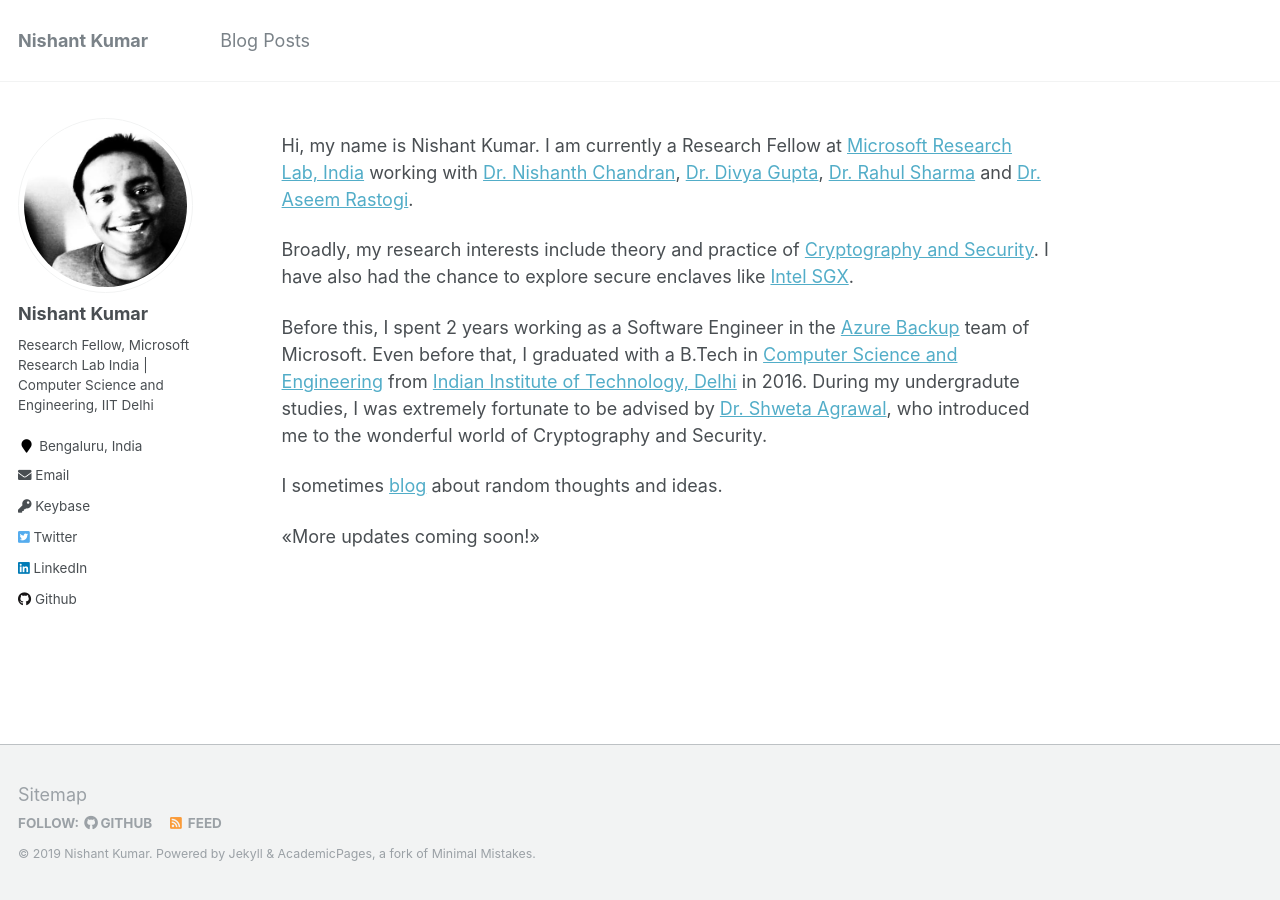
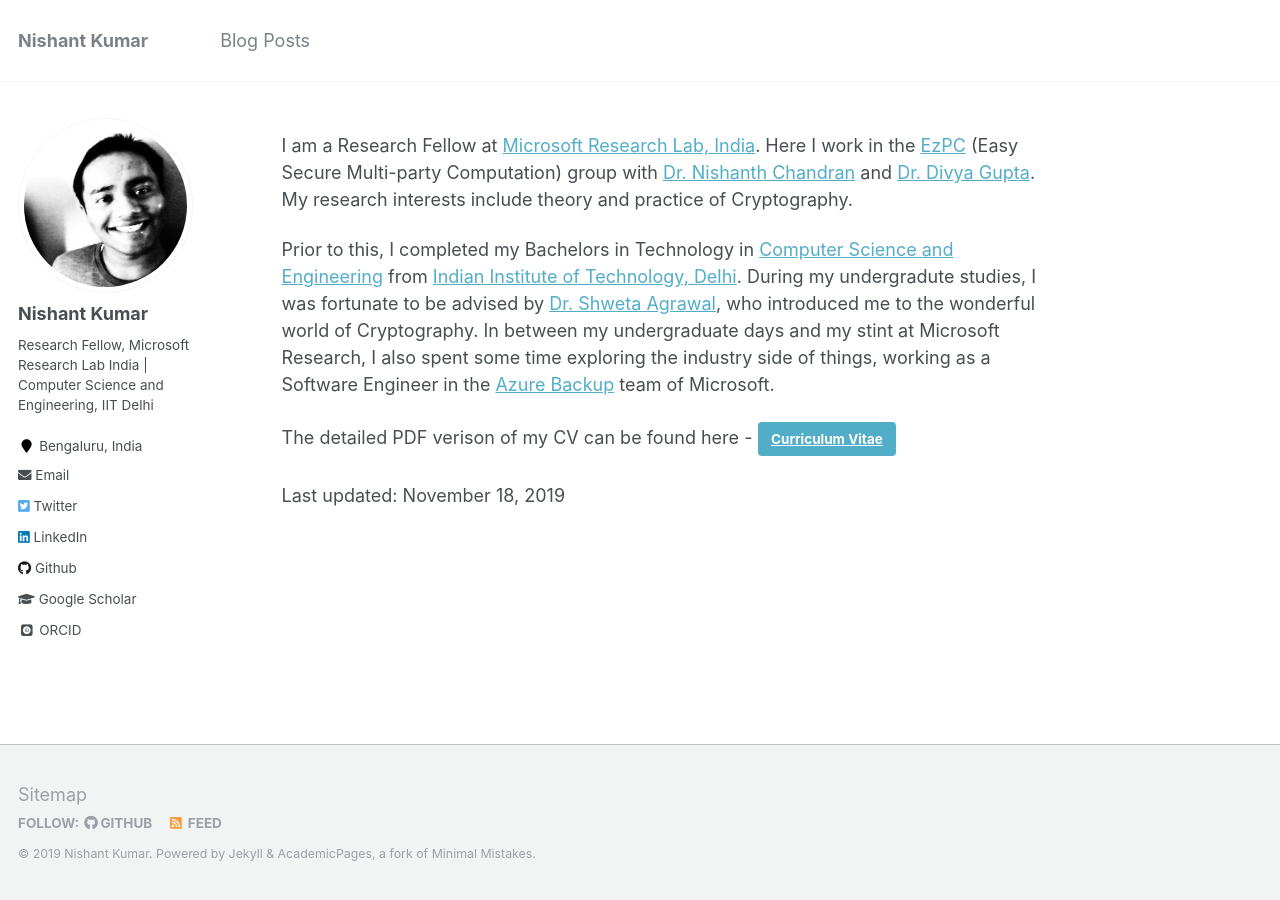
Before and after one commit to nishkum/nishkum.github.io, a Jekyll site: the page built from _pages/about.md, in a window 1280 px wide. Built offline with Jekyll 4.4.1, drawn with Linux system fonts in a browser that asks for light colours; some web fonts are replaced.

Commit message:
Some updates.

```diff
--- a/_config.yml
+++ b/_config.yml
@@ -16,7 +16,7 @@ baseurl                  : "" # the subpath of your site, e.g. "/blog"
 repository               : "nishkum/nishkum.github.io"
 teaser                   :  # filename of teaser fallback teaser image placed in /images/, .e.g. "500x300.png"
 breadcrumbs              : false # true, false (default)
-words_per_minute         : 245
+words_per_minute         : 160
 future                   : false
 read_more                : "enabled" # if enabled, adds "Read more" links to excerpts
 talkmap_link             : false #change to true to add link to talkmap on talks page
@@ -84,9 +84,9 @@ author:
   avatar           : "me.jpg"
   bio              : "Research Fellow, Microsoft Research Lab India | Computer Science and Engineering, IIT Delhi"
   location         : "Bengaluru, India"
-  employer         :
-  googlescholar    :
-  email            : "nishant.kr10@gmail.com"
+  employer         : #"Microsoft Research Lab, India"
+  googlescholar    : "https://scholar.google.com/citations?user=GqU6NCMAAAAJ&hl=en"
+  email            : "t-niskum@microsoft.com"
   researchgate     :  # example: "https://www.researchgate.net/profile/yourprofile"
   uri              :
   bitbucket        :
@@ -97,11 +97,11 @@ author:
   foursquare       :
   github           : "nishkum"
   google_plus      :
-  keybase          : "nishkr"
+  keybase          : #"nishkr"
   instagram        :
   lastfm           :
   linkedin         : "myselfnishant/"
-  orcid            :
+  orcid            : "https://orcid.org/0000-0002-8140-2698"
   pinterest        :
   soundcloud       :
   stackoverflow    : # http://stackoverflow.com/users/123456/username
--- a/_pages/about.md
+++ b/_pages/about.md
@@ -8,12 +8,10 @@ redirect_from:
   - /about.html
 ---
 
-Hi, my name is Nishant Kumar. I am currently a Research Fellow at [Microsoft Research Lab, India](https://www.microsoft.com/en-us/research/lab/microsoft-research-india/) working with [Dr. Nishanth Chandran](https://www.microsoft.com/en-us/research/people/nichandr/), [Dr. Divya Gupta](https://www.microsoft.com/en-us/research/people/digup/), [Dr. Rahul Sharma](https://www.microsoft.com/en-us/research/people/rahsha/) and [Dr. Aseem Rastogi](https://www.microsoft.com/en-us/research/people/aseemr/).
+I am a Research Fellow at [Microsoft Research Lab, India](https://www.microsoft.com/en-us/research/lab/microsoft-research-india/). Here I work in the [EzPC](https://www.microsoft.com/en-us/research/project/ezpc-easy-secure-multi-party-computation/) (Easy Secure Multi-party Computation) group with [Dr. Nishanth Chandran](https://www.microsoft.com/en-us/research/people/nichandr/) and [Dr. Divya Gupta](https://www.microsoft.com/en-us/research/people/digup/). My research interests include theory and practice of Cryptography.
 
-Broadly, my research interests include theory and practice of [Cryptography and Security](https://en.wikipedia.org/wiki/Cryptography). I have also had the chance to explore secure enclaves like [Intel SGX](https://software.intel.com/en-us/sgx).
+Prior to this, I completed my Bachelors in Technology in [Computer Science and Engineering](http://www.cse.iitd.ac.in/) from [Indian Institute of Technology, Delhi](http://www.iitd.ac.in/). During my undergradute studies, I was fortunate to be advised by [Dr. Shweta Agrawal](http://www.cse.iitm.ac.in/~shwetaag/index.html), who introduced me to the wonderful world of Cryptography. In between my undergraduate days and my stint at Microsoft Research, I also spent some time exploring the industry side of things, working as a Software Engineer in the [Azure Backup](https://azure.microsoft.com/en-in/services/backup/) team of Microsoft.
 
-Before this, I spent 2 years working as a Software Engineer in the [Azure Backup](https://azure.microsoft.com/en-in/services/backup/) team of Microsoft. Even before that, I graduated with a B.Tech in [Computer Science and Engineering](http://www.cse.iitd.ac.in/) from [Indian Institute of Technology, Delhi](http://www.iitd.ac.in/) in 2016. During my undergradute studies, I was extremely fortunate to be advised by [Dr. Shweta Agrawal](http://www.cse.iitm.ac.in/~shwetaag/index.html), who introduced me to the wonderful world of Cryptography and Security.
+The detailed PDF verison of my CV can be found here - [__Curriculum Vitae__](\files\Nishant_Academic_CV.pdf){: .btn .btn--info}
 
-I sometimes [blog](/year-archive/) about random thoughts and ideas.
-
-<<More updates coming soon!>>
+Last updated: November 18, 2019
```
Also changed, not shown: 1 other file.
